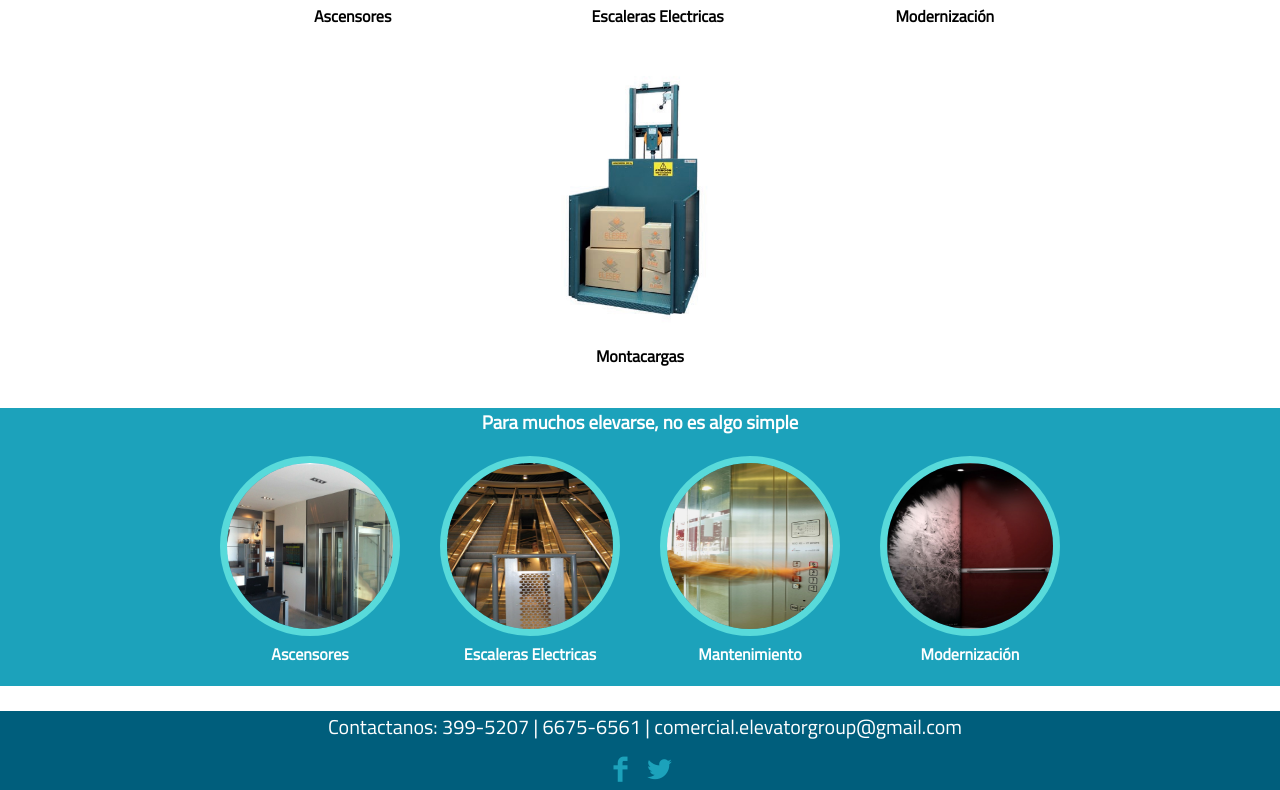
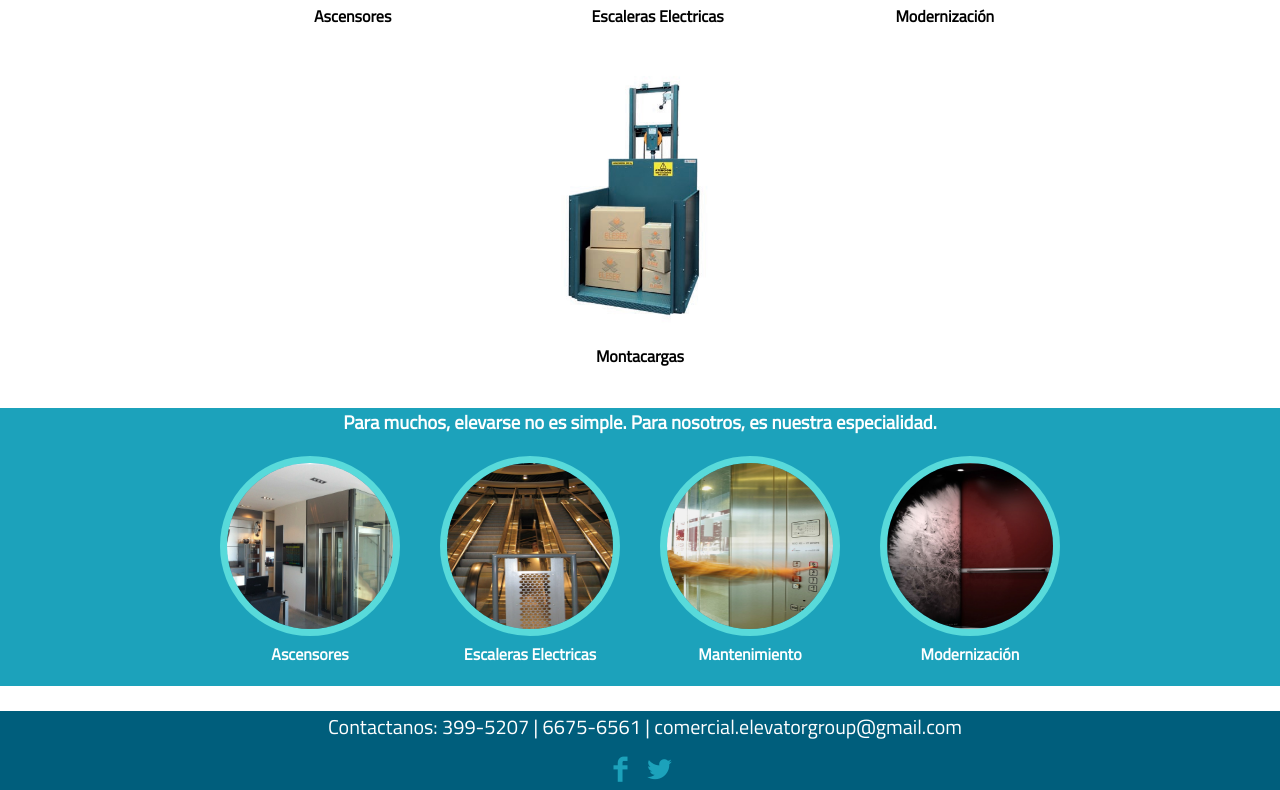
Before and after one commit to ElevatorGroup53/web, a Next.js app: page / in a window 1280 px wide. Shown: the part 933-1723 px from the top of the page. Built offline with nearby package versions, Linux system fonts and the light colour scheme.

Commit message:
Update layout.tsx

```diff
--- a/src/app/layout.tsx
+++ b/src/app/layout.tsx
@@ -5,7 +5,7 @@ import type { Metadata } from "next";
 
 export const metadata: Metadata = {
   title: "Elevator Group",
-  description: "Para elevar su confort hasta las mayores alturas",
+  description: "Soluciones que llevan su confort y movilidad a un nuevo nivel",
   icons: ["letras/iconoEgp.png"],
 };
 
@@ -65,7 +65,7 @@ export default function RootLayout({ children }: { children: React.ReactNode })
         {children}
 
         <section id="info">
-          <h3>Para muchos elevarse, no es algo simple</h3>
+          <h3>Para muchos, elevarse no es simple. Para nosotros, es nuestra especialidad.</h3>
           <div className="contenedor">
             <div className="info-group">
               <a href="orona">
```
